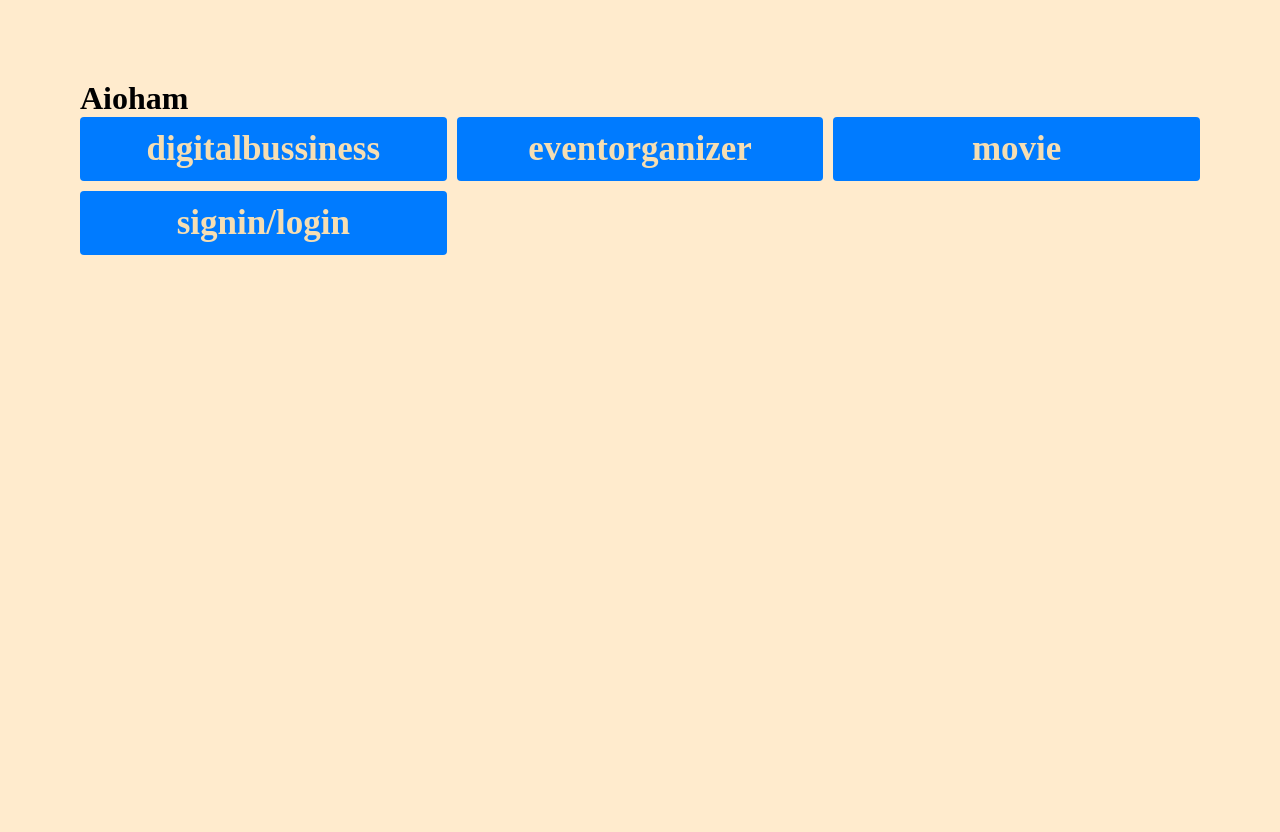
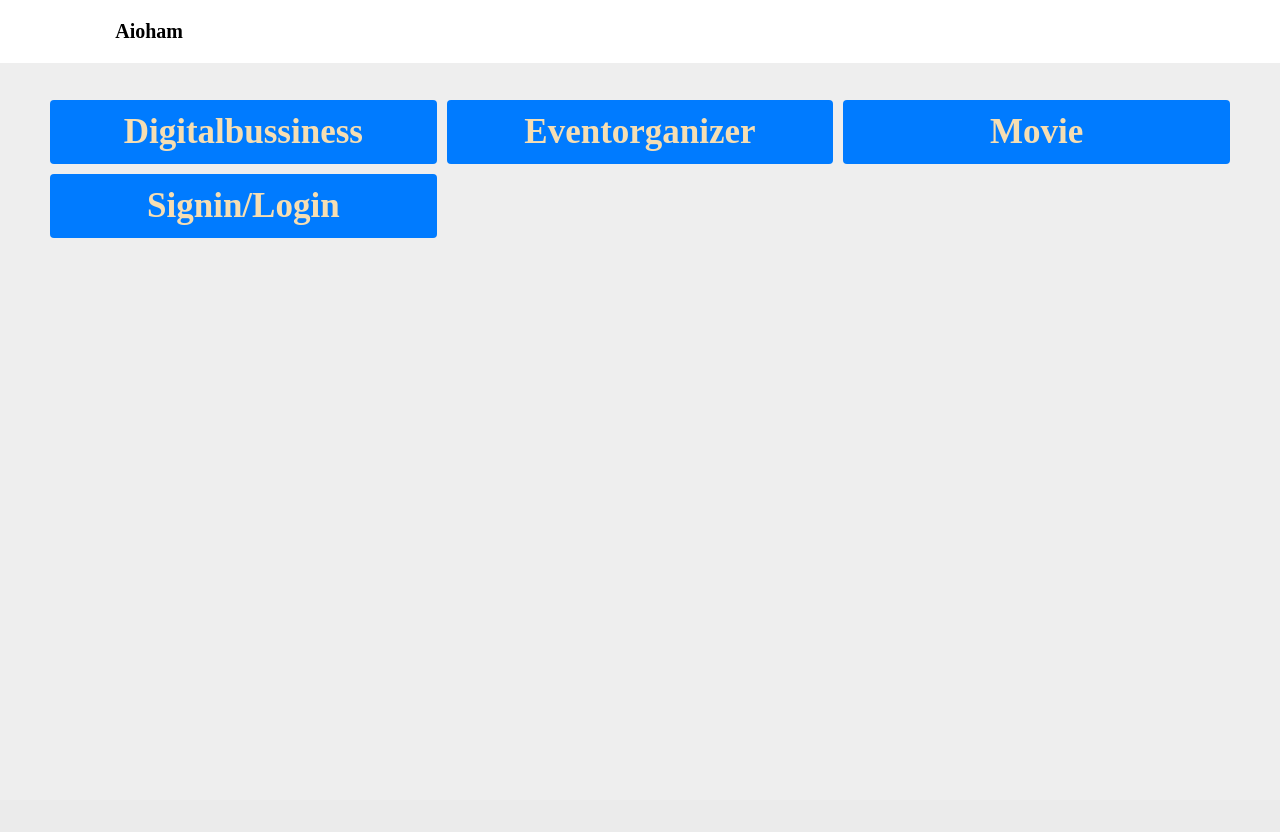
Before and after one commit to souravraja/djangooctopass, a Django app: page / in a window 1280 px wide. After the commit the page ends 238 px from the top, so only its background shows below. Run offline with Django 4.2, Linux system fonts and the light colour scheme.

Commit message:
style homecsss

```diff
--- a/home/static/homepage/css/home.css
+++ b/home/static/homepage/css/home.css
@@ -1,21 +1,52 @@
+
+root{
+  --green:green;
+  --black:#130f40;
+  --light-color:#666;
+  --box-shadow:0 .2rem 1rem rgb(64, 44, 44);
+  --border:2rem solid rgba(0,0,0.1);
+  --outline:.1rem solid rgba(0,0,0.1);
+}
 *{
-    padding: 0;
-    margin: 0;
+  font-family: 'Poppins' sans-serif;
+  margin: 0;
+  padding: 0;
+  box-sizing: border-box;
+  outline: none;
+  border: none;
+  text-decoration: none;
+  text-transform: capitalize;
+  transition: all .2s linear;
+}
+html{
+  font-size: 62.5%;
+  overflow-x: hidden;
+  scroll-behavior: smooth;
+  scroll-padding-top: 7rem;
 }
 body{
-    width: 100vw;
-    height: 100vh;
-    background: blanchedalmond no-repeat ;
-    background-position: center;
+  background: #eee;
+
 }
 .hero{
     margin: 2rem;
     padding: 3rem;
 }
-.contain{
-
+.HOME__main__content{
+  border: 0px solid;
+  position: fixed;
+  top: 0;
+  left: 0;
+  right: 0;
+  display: flex;
+  align-items: center;
+  justify-content: space-between;
+  padding: 2rem 9%;
+  background: #fff;
+  box-shadow: var(--box-shadow);
 }
 .hero .contain ul{
+  margin-top: 5rem;
     display: grid;
     grid-template-columns: repeat(auto-fit, minmax(300px, 1fr));
     gap: 10px;
--- a/home/templates/home/home.html
+++ b/home/templates/home/home.html
@@ -11,9 +11,9 @@
 
 <body>
     <div class="hero">
-        <div class="HOME__main__content">
+        <a class="HOME__main__content">
             <h1>Aioham</h1>
-        </div>
+        </a>
         <div class="contain">
             <ul>
             <!-- <a href="{% url 'booking' %}" class="card">booking</a> -->
```
Also changed, not shown: mbdb/db.sqlite3.
